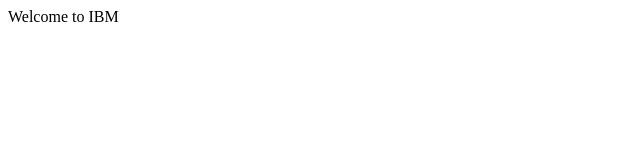
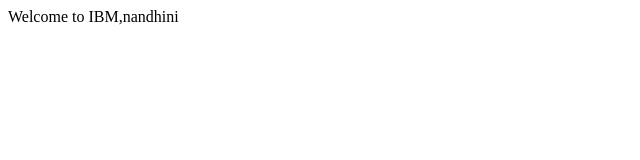
Before and after one commit to Nandhini-Jayabalan/JavaWeb, a plain HTML site: page index.html in a window 1280 px wide. Shown: the full height of the page, 0-640 px from the left. Drawn offline with Linux system fonts and the light colour scheme.

Commit message:
Second Commit to index.html

```diff
--- a/index.html
+++ b/index.html
@@ -2,6 +2,6 @@
 <head>
 </head>
 <body>
-Welcome to IBM
+Welcome to IBM,nandhini
 </body>
 </html>
```
